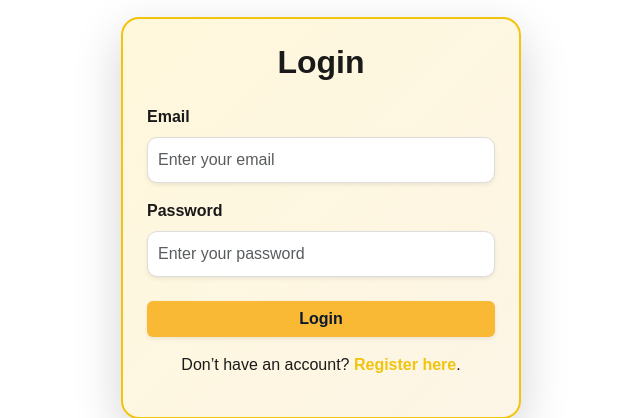
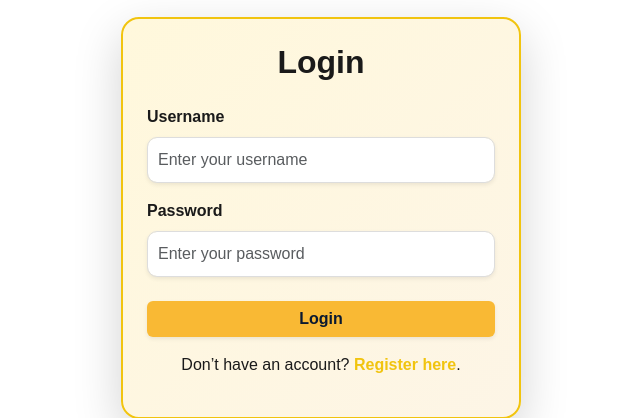
Before and after one commit to yashmadane06/Skill_Link, a Django app: page /accounts/login/ in a window 1280 px wide. Shown: the part 250-668 px from the top of the page, without its empty margins (319-959 px from the left). Run offline with Django 5.2, Linux system fonts and the light colour scheme.

Commit message:
change email to usern in login

```diff
--- a/skilllink/accounts/templates/login.html
+++ b/skilllink/accounts/templates/login.html
@@ -16,8 +16,9 @@
             <form method="POST" action="{% url 'login' %}" class="animate__animated animate__fadeIn">
                 {% csrf_token %}
                 <div class="mb-3">
-                    <label for="username" class="form-label fw-semibold mode-text">Email</label>
-                    <input type="text" name="username" id="username" class="form-control shadow-sm" placeholder="Enter your email" required>
+                    <label for="username" class="form-label fw-semibold mode-text">Username</label>
+                      <input type="text" name="username" id="username" class="form-control shadow-sm" placeholder="Enter your username" required>
+
                 </div>
 
                 <div class="mb-3 position-relative">
```
